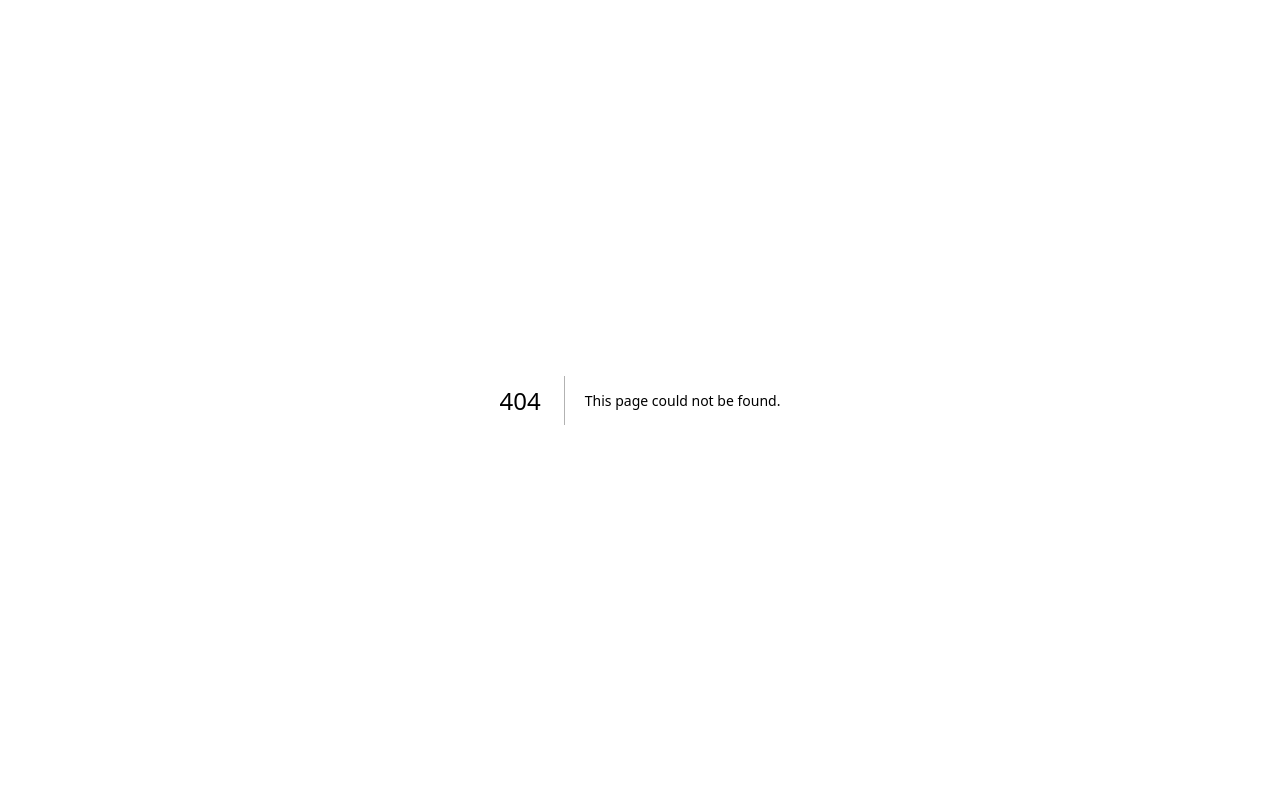
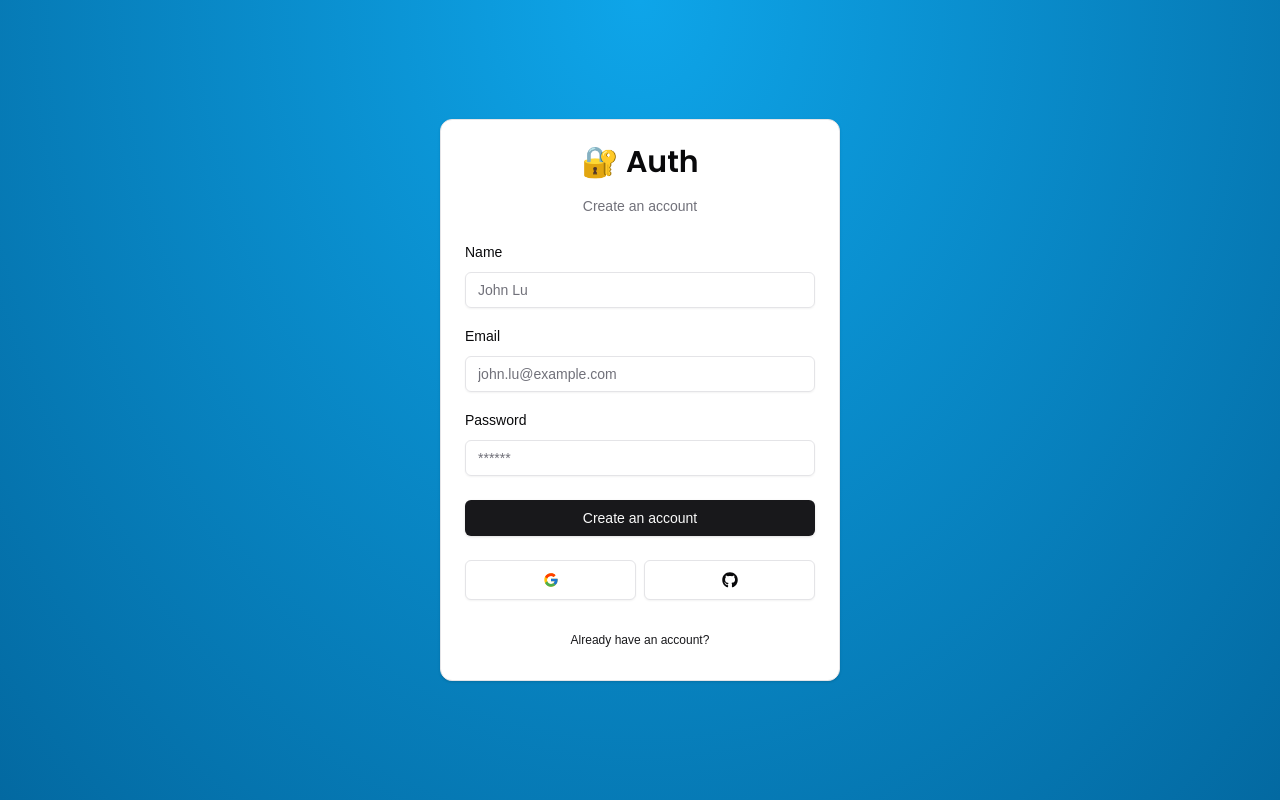
Before and after one commit to JiangShuuu/next-demo, a Next.js app: page /auth/register in a window 1280 px wide. Before the commit this address had no page. Built offline with nearby package versions, Linux system fonts and the light colour scheme.

Commit message:
regiter form action

```diff
--- /dev/null
+++ b/actions/register.ts
@@ -0,0 +1,17 @@
+"use server";
+
+import * as z from "zod";
+import { RegisterSchema } from "@/schemas";
+
+export const register = async (values: z.infer<typeof RegisterSchema>) => {
+  const validatedFields = RegisterSchema.safeParse(values);
+  if (!validatedFields.success) {
+    return {
+      error: "Invalid credentials",
+    };
+  }
+
+  return {
+    success: "Account created successfully",
+  };
+};
--- /dev/null
+++ b/app/auth/register/page.tsx
@@ -0,0 +1,5 @@
+import { RegisterForm } from "@/components/auth/register-form";
+
+export default function Register() {
+  return <RegisterForm />;
+}
--- /dev/null
+++ b/components/auth/register-form.tsx
@@ -0,0 +1,126 @@
+"use client";
+
+import { useForm } from "react-hook-form";
+import { zodResolver } from "@hookform/resolvers/zod";
+import * as z from "zod";
+import { RegisterSchema } from "@/schemas";
+
+import {
+  Form,
+  FormControl,
+  FormField,
+  FormItem,
+  FormLabel,
+  FormMessage,
+} from "@/components/ui/form";
+import { CardWrapper } from "@/components/auth/card-wrapper";
+import { Input } from "@/components/ui/input";
+import { Button } from "@/components/ui/button";
+import { FormError } from "@/components/form-error";
+import { FormSuccess } from "@/components/form-success";
+
+import { register } from "@/actions/register";
+import { useState, useTransition } from "react";
+
+export const RegisterForm = () => {
+  const [error, setError] = useState<string | undefined>();
+  const [success, setSuccess] = useState<string | undefined>();
+
+  const [isPending, startTransition] = useTransition();
+
+  const form = useForm<z.infer<typeof RegisterSchema>>({
+    resolver: zodResolver(RegisterSchema),
+    defaultValues: {
+      email: "",
+      password: "",
+      name: "",
+    },
+  });
+
+  function onSubmit(values: z.infer<typeof RegisterSchema>) {
+    setError("");
+    setSuccess("");
+
+    startTransition(() => {
+      register(values).then((data) => {
+        setError(data.error);
+        setSuccess(data.success);
+      });
+    });
+  }
+
+  return (
+    <CardWrapper
+      headerLabel="Create an account"
+      backButtonLabel="Already have an account?"
+      backButtonHref="/auth/login"
+      showSocial
+    >
+      <Form {...form}>
+        <form onSubmit={form.handleSubmit(onSubmit)} className="space-y-6">
+          <div className="space-y-4">
+            <FormField
+              control={form.control}
+              name="name"
+              render={({ field }) => (
+                <FormItem>
+                  <FormLabel>Name</FormLabel>
+                  <FormControl>
+                    <Input
+                      {...field}
+                      disabled={isPending}
+                      placeholder="John Lu"
+                      type="text"
+                    />
+                  </FormControl>
+                  <FormMessage />
+                </FormItem>
+              )}
+            />
+            <FormField
+              control={form.control}
+              name="email"
+              render={({ field }) => (
+                <FormItem>
+                  <FormLabel>Email</FormLabel>
+                  <FormControl>
+                    <Input
+                      {...field}
+                      disabled={isPending}
+                      placeholder="john.lu@example.com"
+                      type="email"
+                    />
+                  </FormControl>
+                  <FormMessage />
+                </FormItem>
+              )}
+            />
+            <FormField
+              control={form.control}
+              name="password"
+              render={({ field }) => (
+                <FormItem>
+                  <FormLabel>Password</FormLabel>
+                  <FormControl>
+                    <Input
+                      {...field}
+                      disabled={isPending}
+                      placeholder="******"
+                      type="password"
+                    />
+                  </FormControl>
+                  <FormMessage />
+                </FormItem>
+              )}
+            />
+          </div>
+          <FormSuccess message={success} />
+          <FormError message={error} />
+          <Button type="submit" className="w-full" disabled={isPending}>
+            Create an account
+          </Button>
+        </form>
+      </Form>
+    </CardWrapper>
+  );
+};
--- a/schemas/index.ts
+++ b/schemas/index.ts
@@ -12,3 +12,17 @@
     message: "Password is required",
   }),
 });
+
+export const RegisterSchema = LoginSchema.extend({
+  email: z
+    .string()
+    .email({
+      message: "Email is required",
+  }),
+  password: z.string().min(6, {
+    message: "Password must be at least 6 characters long",
+  }),
+  name: z.string().min(1, {
+    message: "Name is required",
+  }),
+});
```
